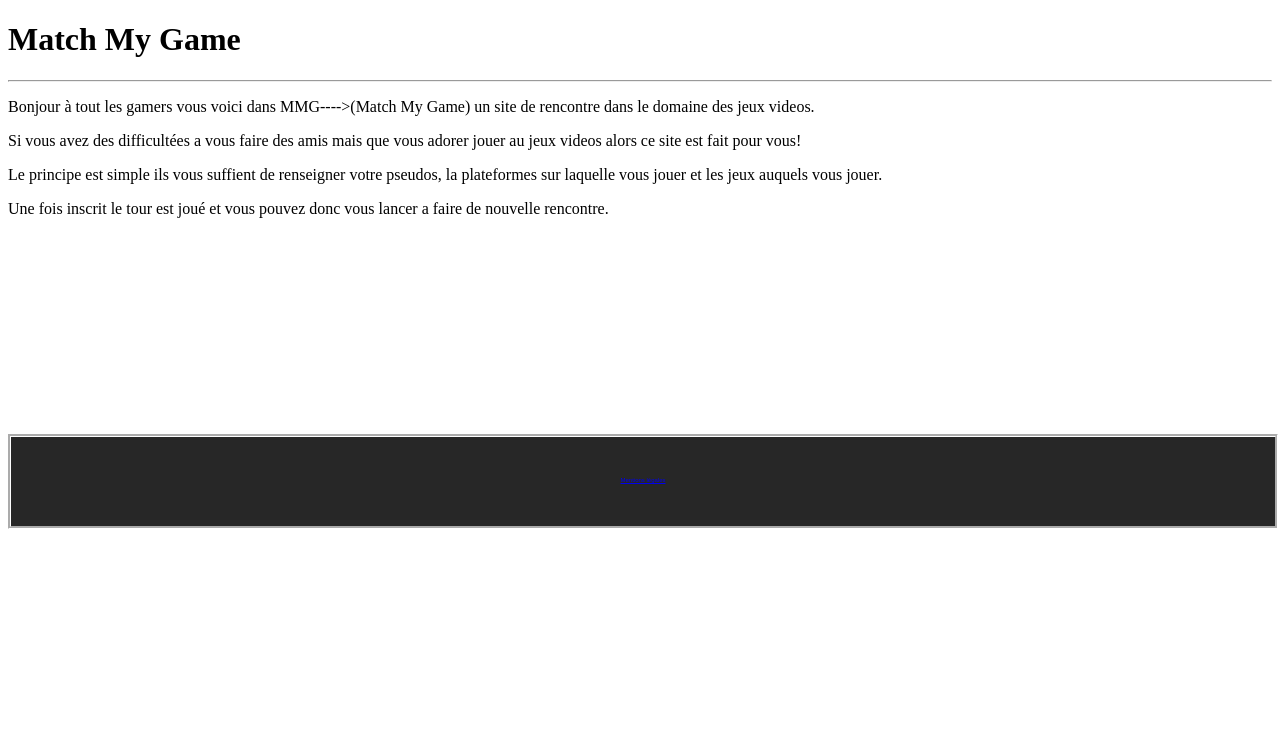
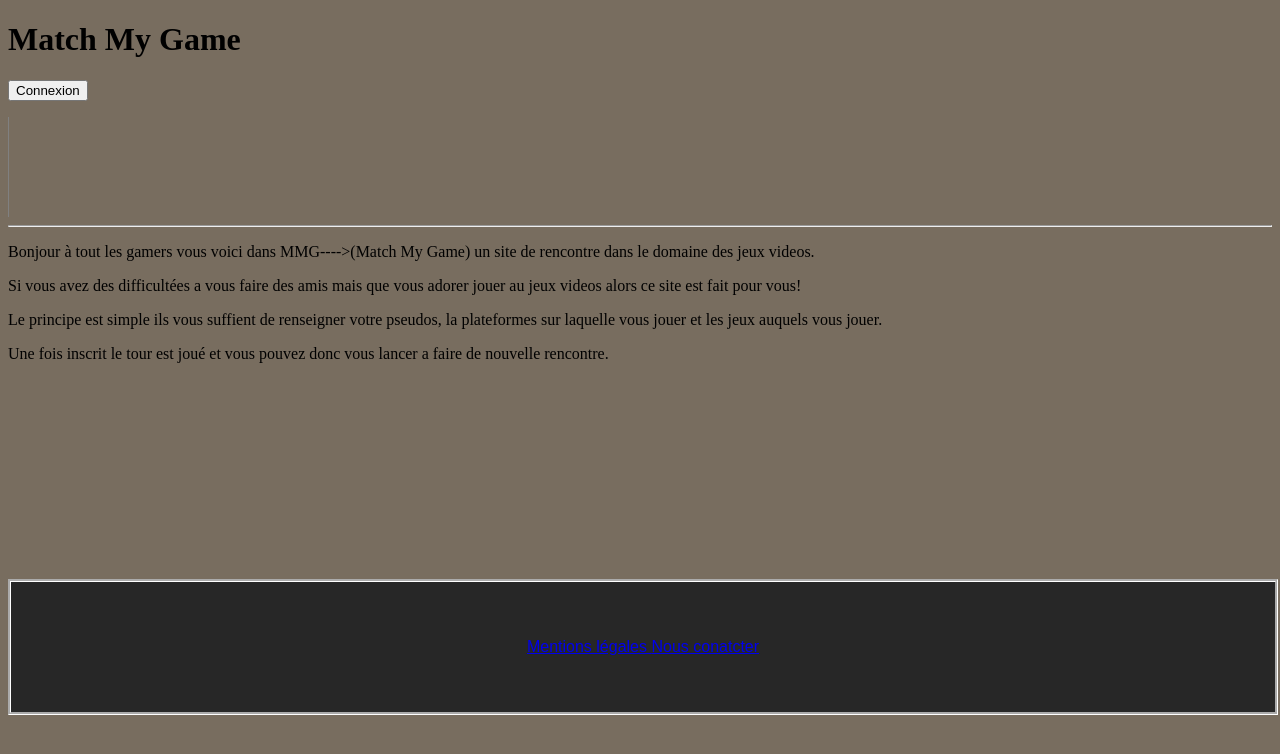
Before and after one commit to MatchMyGame/MatchMyGame, a PHP site: page /PTUT.html in a window 1280 px wide. Shown: the top 754 px of the page. Run offline with PHP 8.4, Linux system fonts and the light colour scheme.

Commit message:
ajout de html

```diff
--- a/PTUT.css
+++ b/PTUT.css
@@ -1,12 +1,19 @@
+/*Page fond/taille/texte*/
+body{
+	background-color: #786D5F
 
 
+}
 
 
+.vertical-line
+{ position: right;
 
-
-
-
-
+ width:5px;
+ border-left:1px solid gray;
+ height:100px;
+ color: black;
+}
 
 
 
@@ -33,9 +40,10 @@ margin:auto;
 background: #272727;
 padding: 40px 0px;
 text-align: center;
-font-size: 0.20em;
+font-size: 1em;
 font-family:Arial;
-color:white;}
+color:white;
+}
 
 /*Point texte pour remonter au top de la page et non la moitiée*/
 #remonter{
@@ -43,4 +51,3 @@ color:white;}
 	position: relative;
 	top: 100px;
 	left: 40px;
-}
--- a/PTUT.html
+++ b/PTUT.html
@@ -11,7 +11,10 @@
 <body>
 	<nav>    </nav>
 	  <h1>Match My Game</h1>
-
+<p>
+<input type="submit" value="Connexion" />
+</p>
+<div class="vertical-line" ></div>
 <hr/>
     <p>Bonjour à tout les gamers vous voici dans MMG---->(Match My Game) un site de rencontre dans le domaine des jeux videos.</p>
     <p>Si vous avez des difficultées a vous faire des amis mais que vous adorer jouer au jeux videos alors ce site est fait pour vous!</p>
@@ -49,7 +52,9 @@
 
 
 	  <div id="footer">
+		<p class="fin">
 			<a href="#changer"</a>Mentions légales </a>
+			<a href="#contacter"</a>Nous conatcter</a>
 		</p>
 	</div>
 
```
